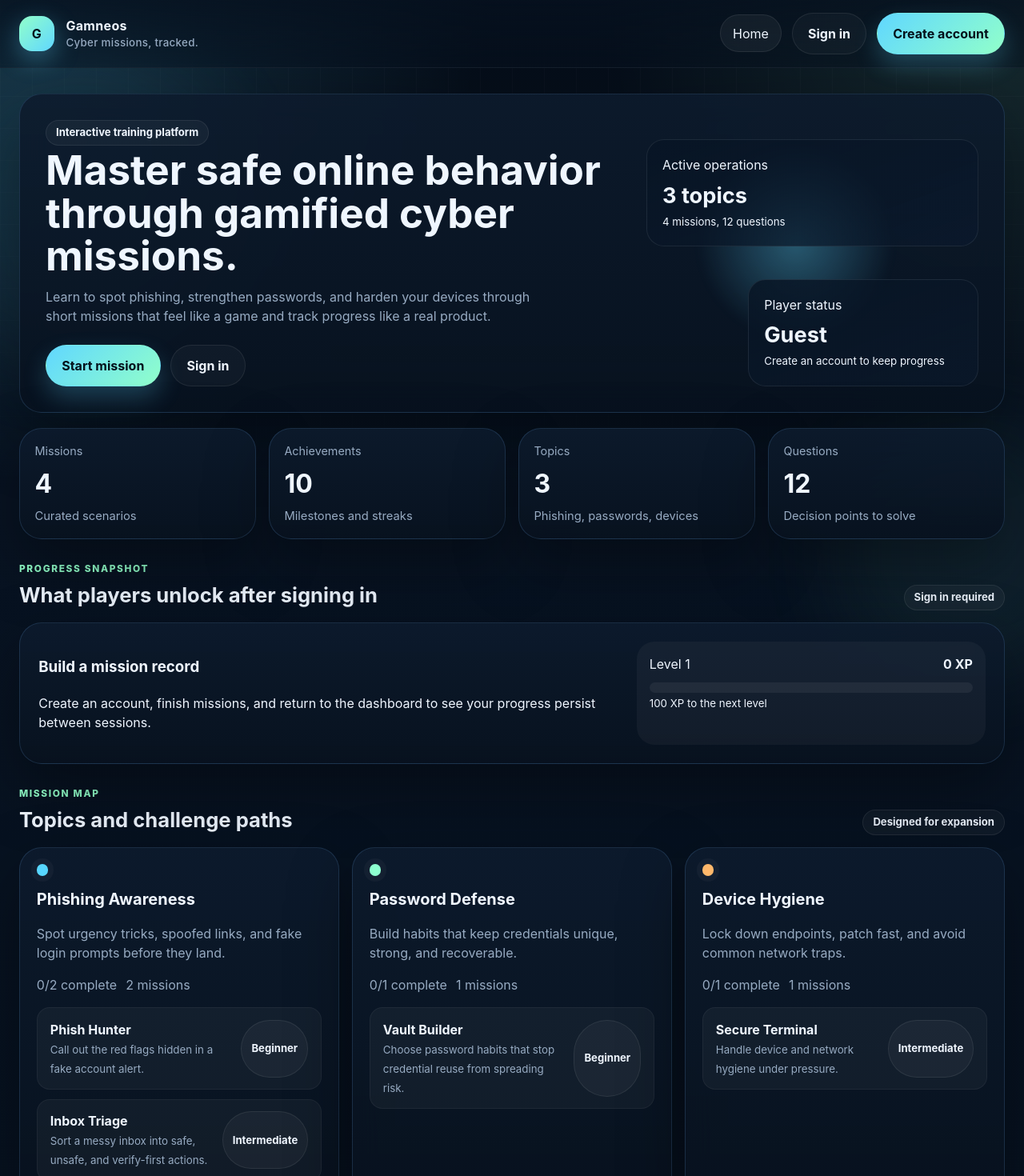
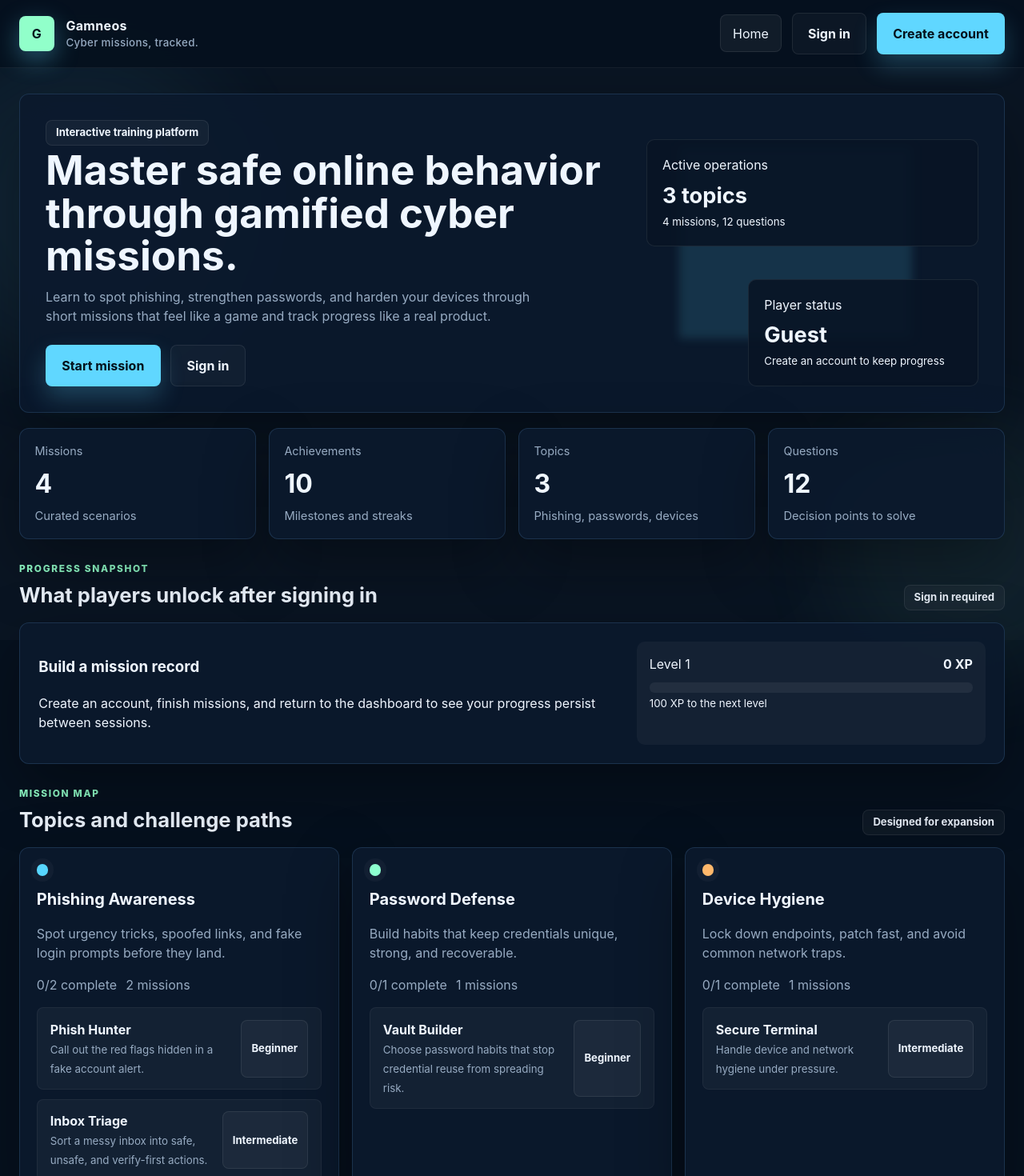
Before and after one commit to DocHoax/gamneos, a React (Vite) app: page / in a window 1280 px wide. Shown: the top 1470 px of the page at 80% size. Built offline with nearby package versions, Linux system fonts and the light colour scheme; no server answers.

Commit message:
Update HTML and CSS for improved styling and layout consistency

```diff
--- a/index.html
+++ b/index.html
@@ -1,7 +1,7 @@
 <!doctype html>
 <html lang="en">
   <head>
-    <meta charset="UTF-8" />
+    <meta charset="UTF-8" /><link href="https://fonts.googleapis.com/css?family=Bowlby+One:regular" rel="stylesheet" />
     <meta name="viewport" content="width=device-width, initial-scale=1.0" />
     <meta name="theme-color" content="#07111f" />
     <title>Gamneos | Cybersecurity Missions</title>
--- a/src/styles.css
+++ b/src/styles.css
@@ -17,10 +17,10 @@
   --warning: #ffb86b;
   --danger: #ff7c86;
   --shadow: 0 30px 80px rgba(0, 0, 0, 0.35);
-  --radius-xl: 28px;
-  --radius-lg: 22px;
-  --radius-md: 16px;
-  --radius-sm: 12px;
+  --radius-xl: 12px;
+  --radius-lg: 10px;
+  --radius-md: 8px;
+  --radius-sm: 6px;
 }
 
 * {
@@ -36,10 +36,7 @@ body,
 body {
   margin: 0;
   color: var(--text);
-  background:
-    radial-gradient(circle at top left, rgba(96, 215, 255, 0.18), transparent 30%),
-    radial-gradient(circle at top right, rgba(145, 255, 202, 0.12), transparent 26%),
-    linear-gradient(180deg, #050d18 0%, #081322 40%, #06111f 100%);
+  background: #06111f;
   min-height: 100vh;
 }
 
@@ -48,9 +45,7 @@ body::before {
   position: fixed;
   inset: 0;
   pointer-events: none;
-  background-image: linear-gradient(rgba(255, 255, 255, 0.03) 1px, transparent 1px), linear-gradient(90deg, rgba(255, 255, 255, 0.03) 1px, transparent 1px);
-  background-size: 40px 40px;
-  mask-image: linear-gradient(180deg, rgba(0, 0, 0, 0.7), transparent 95%);
+  background: rgba(255, 255, 255, 0.015);
 }
 
 a {
@@ -81,7 +76,7 @@ img {
 
 .app-orb {
   position: fixed;
-  border-radius: 999px;
+  border-radius: 50%;
   filter: blur(60px);
   opacity: 0.45;
   pointer-events: none;
@@ -117,7 +112,7 @@ img {
   margin: 0 auto;
   max-width: 1280px;
   backdrop-filter: blur(18px);
-  background: linear-gradient(180deg, rgba(6, 17, 31, 0.8), rgba(6, 17, 31, 0.45));
+  background: rgba(6, 17, 31, 0.96);
   border-bottom: 1px solid rgba(255, 255, 255, 0.06);
 }
 
@@ -140,9 +135,9 @@ img {
   place-items: center;
   width: 2.75rem;
   height: 2.75rem;
-  border-radius: 1rem;
+  border-radius: 8px;
   color: #04111c;
-  background: linear-gradient(135deg, var(--accent), var(--primary));
+  background: var(--accent);
   box-shadow: 0 10px 30px rgba(96, 215, 255, 0.35);
 }
 
@@ -156,7 +151,7 @@ img {
 
 .nav-link {
   padding: 0.65rem 0.95rem;
-  border-radius: 999px;
+  border-radius: 8px;
   color: var(--muted);
   border: 1px solid transparent;
   transition: background 160ms ease, color 160ms ease, border-color 160ms ease, transform 160ms ease;
@@ -178,7 +173,7 @@ img {
 }
 
 .card {
-  background: linear-gradient(180deg, rgba(13, 27, 45, 0.9), rgba(8, 18, 31, 0.95));
+  background: rgba(11, 26, 45, 0.92);
   border: 1px solid var(--border);
   box-shadow: var(--shadow);
   border-radius: var(--radius-xl);
@@ -227,7 +222,7 @@ img {
   gap: 0.45rem;
   min-height: 2.95rem;
   padding: 0.8rem 1.2rem;
-  border-radius: 999px;
+  border-radius: 8px;
   border: 1px solid transparent;
   font-weight: 700;
   transition: transform 160ms ease, box-shadow 160ms ease, background 160ms ease, border-color 160ms ease;
@@ -239,13 +234,13 @@ img {
 
 .button-primary {
   color: #03111b;
-  background: linear-gradient(135deg, var(--primary), var(--accent));
+  background: var(--primary);
   box-shadow: 0 14px 30px rgba(96, 215, 255, 0.24);
 }
 
 .button-accent {
   color: #07131f;
-  background: linear-gradient(135deg, var(--accent), #b5ffef);
+  background: var(--accent);
   box-shadow: 0 14px 30px rgba(145, 255, 202, 0.2);
 }
 
@@ -273,7 +268,7 @@ img {
 .hero-orb {
   position: absolute;
   inset: 10% 20% 18% 10%;
-  background: radial-gradient(circle, rgba(96, 215, 255, 0.35), transparent 65%);
+  background: rgba(96, 215, 255, 0.14);
   filter: blur(6px);
 }
 
@@ -282,7 +277,7 @@ img {
   z-index: 1;
   padding: 1.2rem;
   border-radius: var(--radius-lg);
-  background: linear-gradient(160deg, rgba(8, 21, 37, 0.85), rgba(11, 26, 45, 0.68));
+  background: rgba(8, 21, 37, 0.9);
   border: 1px solid rgba(255, 255, 255, 0.08);
 }
 
@@ -371,7 +366,7 @@ img {
   justify-content: center;
   min-height: 2rem;
   padding: 0 0.75rem;
-  border-radius: 999px;
+  border-radius: 8px;
   border: 1px solid rgba(255, 255, 255, 0.08);
   background: rgba(255, 255, 255, 0.04);
   color: var(--text);
@@ -402,7 +397,7 @@ img {
 
 .progress-shell {
   height: 0.8rem;
-  border-radius: 999px;
+  border-radius: 6px;
   overflow: hidden;
   background: rgba(255, 255, 255, 0.06);
 }
@@ -410,7 +405,7 @@ img {
 .progress-fill {
   height: 100%;
   border-radius: inherit;
-  background: linear-gradient(90deg, var(--primary), var(--accent));
+  background: var(--primary);
   box-shadow: 0 10px 26px rgba(96, 215, 255, 0.24);
 }
 
@@ -439,7 +434,7 @@ img {
 .topic-dot {
   width: 0.9rem;
   height: 0.9rem;
-  border-radius: 999px;
+  border-radius: 50%;
   margin-bottom: 0.9rem;
   box-shadow: 0 0 0 7px rgba(255, 255, 255, 0.03);
 }
@@ -508,14 +503,14 @@ img {
   place-items: center;
   width: 2.5rem;
   height: 2.5rem;
-  border-radius: 0.8rem;
+  border-radius: 6px;
   background: rgba(255, 255, 255, 0.05);
   font-weight: 800;
 }
 
 .achievement-card.unlocked {
   border-color: rgba(145, 255, 202, 0.3);
-  background: linear-gradient(180deg, rgba(22, 48, 37, 0.9), rgba(10, 22, 30, 0.95));
+  background: rgba(22, 48, 37, 0.9);
 }
 
 .attempt-list,
@@ -557,7 +552,7 @@ img {
   width: 100%;
   min-height: 3rem;
   padding: 0.85rem 1rem;
-  border-radius: 1rem;
+  border-radius: 8px;
   border: 1px solid rgba(255, 255, 255, 0.08);
   background: rgba(255, 255, 255, 0.04);
   color: var(--text);
@@ -579,7 +574,7 @@ img {
 
 .form-error {
   padding: 0.8rem 1rem;
-  border-radius: 1rem;
+  border-radius: 8px;
   color: #ffd9de;
   background: rgba(255, 124, 134, 0.12);
   border: 1px solid rgba(255, 124, 134, 0.24);
@@ -654,9 +649,9 @@ img {
   place-items: center;
   width: 2rem;
   height: 2rem;
-  border-radius: 999px;
+  border-radius: 50%;
   color: #06111f;
-  background: linear-gradient(135deg, var(--accent), var(--primary));
+  background: var(--accent);
   font-weight: 800;
 }
 
@@ -759,7 +754,7 @@ img {
   .result-card,
   .progress-card {
     padding: 1rem;
-    border-radius: 20px;
+    border-radius: 8px;
   }
 
   .button-row,
```
